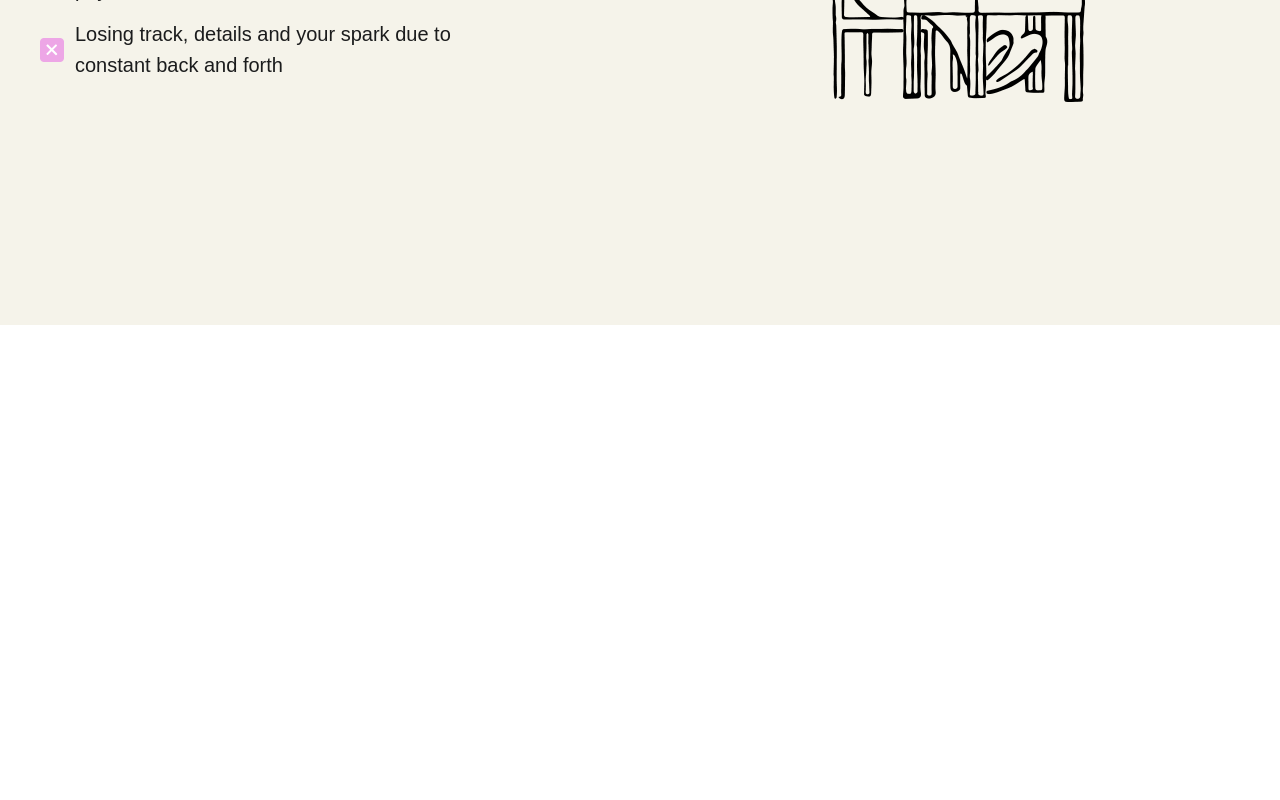
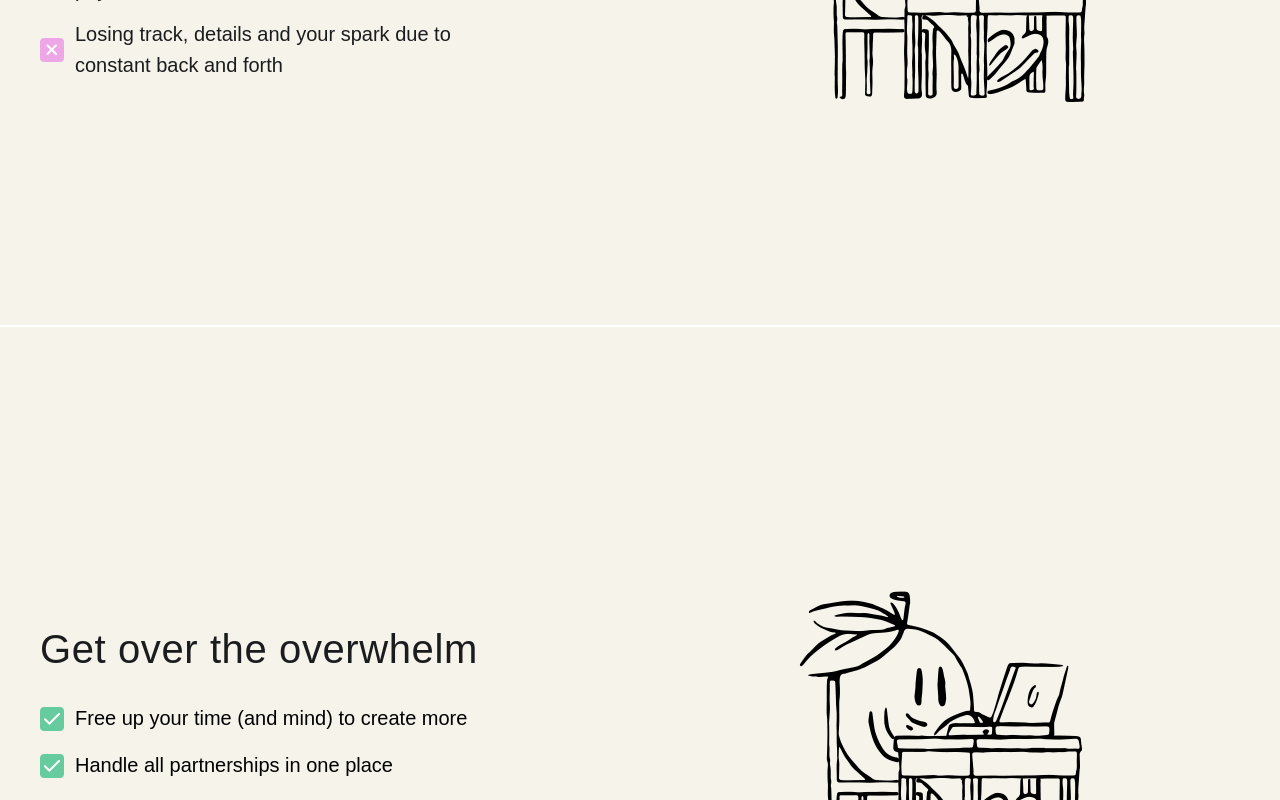
Before and after one commit to AmnesiaXxXxX/maket3, a React (Create React App) app: page / in a window 1280 px wide. Shown: the part 1997-2797 px from the top of the page. Before the commit the page ends 2322 px from the top, so only its background shows below. Built offline with nearby package versions, Linux system fonts and the light colour scheme.

Commit message:
panels created!

```diff
--- a/src/App.css
+++ b/src/App.css
@@ -393,7 +393,6 @@ a {
   height: 800px;
   left: 0px;
   top: 1522px;
-  display: flex;
 
   background: #F5F3EA;
   border-radius: 0px;
@@ -446,21 +445,88 @@ a {
   width: 392px;
   height: 62px;
   margin-bottom: 13px;
-
   color: #1B1C1D;
 }
 
 #panel1_list_element3 {
   width: 403px;
   height: 62px;
-
   color: #1B1C1D;
 }
 
-#panel1_img {
-  position: relative;
+#panel1 #panel_img {
+  position: absolute;
   width: 600px;
   height: 600px;
-  margin-top: 135px;
-  margin-left: 78px;
+  right: 34px;
+  bottom: 65px;
 }
+#panel2 #panel_img {
+  position: absolute;
+  width: 600px;
+  height: 600px;
+  right: 40px;
+  bottom: 104px;
+}
+
+#panel2 {
+  /* Rectangle */
+
+  position: absolute;
+  width: 1280px;
+  height: 800px;
+  left: 0px;
+  top: 2324px;
+
+  background: #F5F3EA;
+  border-radius: 0px;
+
+
+}
+
+#panel2 h2 {
+  width: 441px;
+  height: 46px;
+
+  font-style: normal;
+  font-weight: 400;
+  font-size: 40px;
+  line-height: 46px;
+  /* identical to box height, or 115% */
+  letter-spacing: 0.6px;
+
+  color: #1B1C1D;
+
+
+  margin-top: 299px;
+  margin-left: 40px;
+  margin-bottom: -15px;
+  width: 527px;
+  height: 92px;
+
+
+  font-style: normal;
+  font-weight: 400;
+  font-size: 40px;
+  line-height: 46px;
+  letter-spacing: 0.6px;
+
+  color: #1B1C1D;
+
+}
+
+#panel2 li {
+  list-style: none; /* Убираем стандартные маркеры */
+  background: url('list2-element.png') no-repeat left center; /* Задаём картинку */
+  background-size: 24px;
+
+  font-style: normal;
+  font-weight: 400;
+  font-size: 20px;
+  line-height: 31px;
+
+  margin-left: 40px;
+  margin-bottom: 16px;
+
+  padding-left: calc(35px);
+}
--- a/src/App.js
+++ b/src/App.js
@@ -4,19 +4,15 @@ function App() {
   return (
     <div className="main">
       <header className="main__header">
-          <div className="main__header__div">
-            <div className="main__header__nav-buttons">
-              <a id='about_us_button' href="#about_us"><p>About us</p></a>
-              <a id='careers_button' href="#careers"><p>Careers</p></a>
-              <a id='resourses_button' href="#resourses"><p>Resourses</p></a>
-            </div>
-            <div>
-              <a id='login_button' href="#resourses"><p>Login</p></a>
-              <a id='get_access_button' href="#resourses"><p>Get Access</p></a>
-            </div>
-          </div>
+        <nav className="main__header__nav">
+          <a id='about_us_button' href="#about_us">About us</a>
+          <a id='careers_button' href="#careers">Careers</a>
+          <a id='resourses_button' href="#resourses">Resourses</a>
+          <a id='login_button' href="#resourses">Login</a>
+          <a id='get_access_button' href="#resourses">Get Access</a>
+        </nav>
       </header>
-        <div className='thumb'>
+      <section className='thumb'>
         <img id="img1" src="./img1.png" alt="img1" />
         <img id="img2" src="./img2.png" alt="img2" />
         <h1 id='where_creators'>Where creators</h1>
@@ -24,33 +20,44 @@ function App() {
         <p id="content">Passionfroot lets you handle sponsorships, collaboration requests, bookings, and payments – in one single place. Stop feeling overwhelmed by the opportunities. Start seizing them.</p>
         <img id="img3" src="./img3.png" alt="img3" />
         <img id="img4" src="./img4.png" alt="img4" />
-          <a id='get_access_button' href="#resourses"><p>Get Access</p></a>
-        </div>
-        <div className="rest">
+        <a id='get_access_button' href="#resourses">Get Access</a>
+      </section>
+      <section className="rest">
         <h1 id='for_all_creators'>For all creators</h1>
-          <p id='podcasters'>Podcasters</p>
-          <p id='youtubers'>Youtubers</p>
-          <p id='newsletter_writers'>Newsletter Writers</p>
-          <p id='media_companies'>Media companies</p>
-          <p id='tiktokers'>TikTokers</p>
-          <p id='influencers'>Influencers</p>
-
-        </div>
-        <div id='about_us'>
-          <div className="panel" id="panel1">
+        <ul>
+          <li id='podcasters'>Podcasters</li>
+          <li id='youtubers'>Youtubers</li>
+          <li id='newsletter_writers'>Newsletter Writers</li>
+          <li id='media_companies'>Media companies</li>
+          <li id='tiktokers'>TikTokers</li>
+          <li id='influencers'>Influencers</li>
+        </ul>
+      </section>
+      <section className="panels">
+        <section className="panel" id="panel1">
           <div id="panel1_content">
             <h2>Is running the show running you down, too?</h2>
+            <ul>
               <li id="panel1_list_element1">You waste 70% of time on admin work</li>
               <li id="panel1_list_element2">Juggling 10+ tools to handle requests and payments</li>
               <li id="panel1_list_element3">Losing track, details and your spark due to constant back and forth</li>
+            </ul>
+            <img id='panel_img' alt='panel1_img' src='panel1_img.png'></img>
           </div>
+        </section>
+        <section className="panel" id="panel2">
+          <div id="panel2_content">
+            <h2>Get over the overwhelm</h2>
+            <ul>
+              <li id="panel2_list_element1">Free up your time (and mind) to create more</li>
+              <li id="panel2_list_element2">Handle all partnerships in one place</li>
+              <li id="panel2_list_element3">Streamline your workflows to save time</li>
+              <img id='panel_img' alt='panel1_img' src='panel1_img.png'></img>
+            </ul>
+          </div>
+        </section>
+      </section>
 
-            <img id='panel1_img' src='panel1_img.png'></img>
-          </div>
-          <div className="panel" id="panel2">
-
-          </div>
-        </div>
     </div>
   );
 }
```
Also changed, not shown: src/list2-element.png (added). Lines whose indentation alone changed are shown as unchanged.
